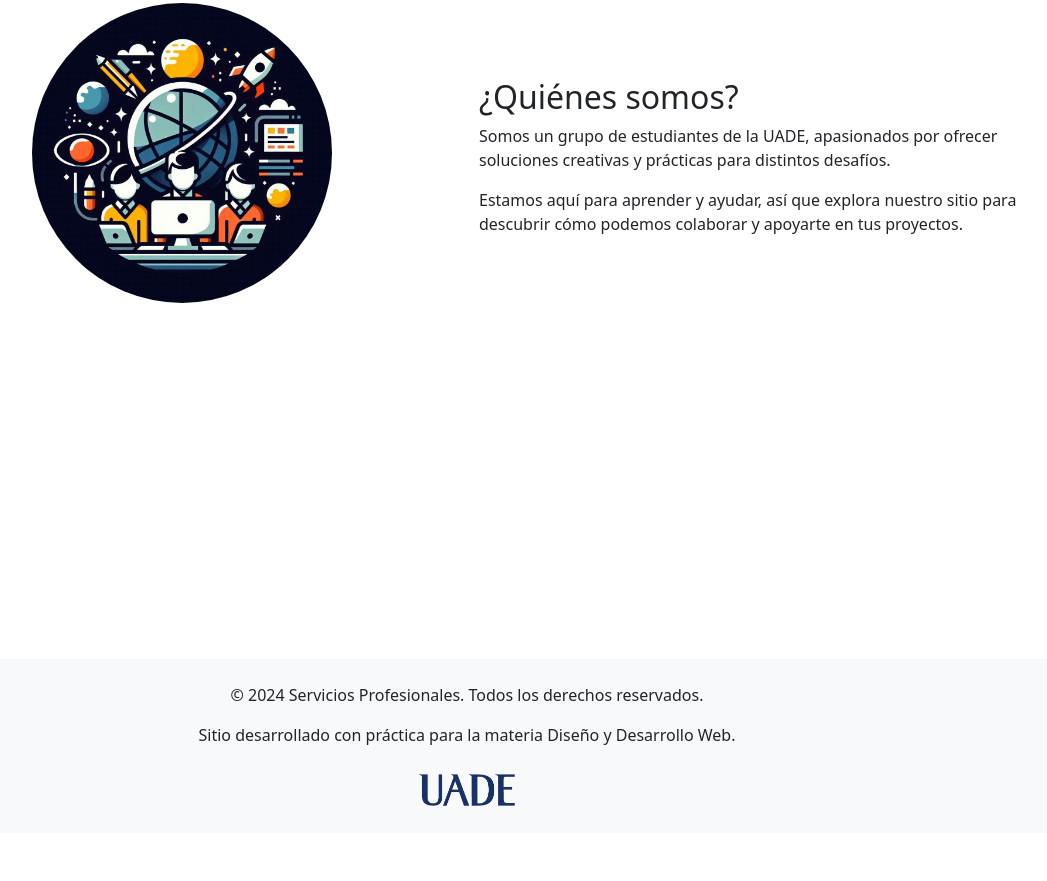
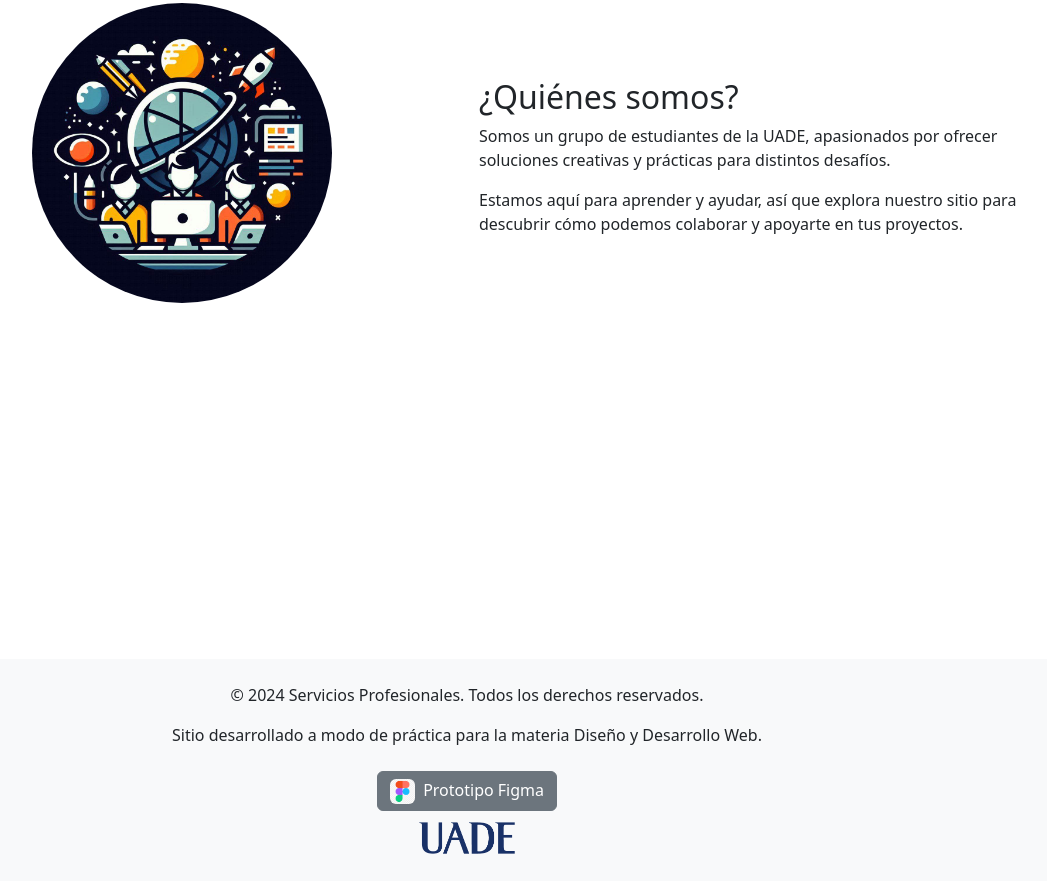
Before and after one commit to ianlio-git/TP-_dise-o_web-, a plain HTML site: page index.html in a window 1280 px wide. Shown: the part 237-1118 px from the top of the page, without its empty margins (173-1220 px from the left). Before the commit the page ends 1070 px from the top, so only its background shows below. Drawn offline with nearby package versions, Linux system fonts and the light colour scheme; a script that the page names is missing.

Commit message:
figma pag

```diff
--- a/index.html
+++ b/index.html
@@ -98,9 +98,25 @@
       <div class="container text-center">
         <p>© 2024 Servicios Profesionales. Todos los derechos reservados.</p>
         <p>
-          Sitio desarrollado con práctica para la materia Diseño y Desarrollo
-          Web.
+          Sitio desarrollado a modo de práctica para la materia Diseño y
+          Desarrollo Web.
         </p>
+        <div class="mt-4">
+          <a
+            href="https://www.figma.com/design/xhj2F8vIMU09j1YHuoFdtt/Servicios-Profesionales?node-id=1-21&t=OUN1P9oOZVaT4ogd-1"
+            target="_blank"
+            class="btn btn-secondary"
+            style="background-color: #6c757d; border-color: #6c757d"
+          >
+            <img
+              src="./img/figmalogo.png"
+              alt="Figma Logo"
+              class="me-1 rounded"
+              width="25"
+            />
+            Prototipo Figma
+          </a>
+        </div>
         <img
           src="./img/LogoUADE.png"
           alt="Logo UADE"
```
Also changed, not shown: contacto.html (+18 -3 lines), nosotros.html (+18 -2 lines), portfolio.html (+18 -2 lines), servicios.html (+18 -2 lines), soporte.html (+18 -2 lines), img/logosp.jpeg (renamed from img/logo.jpeg).
